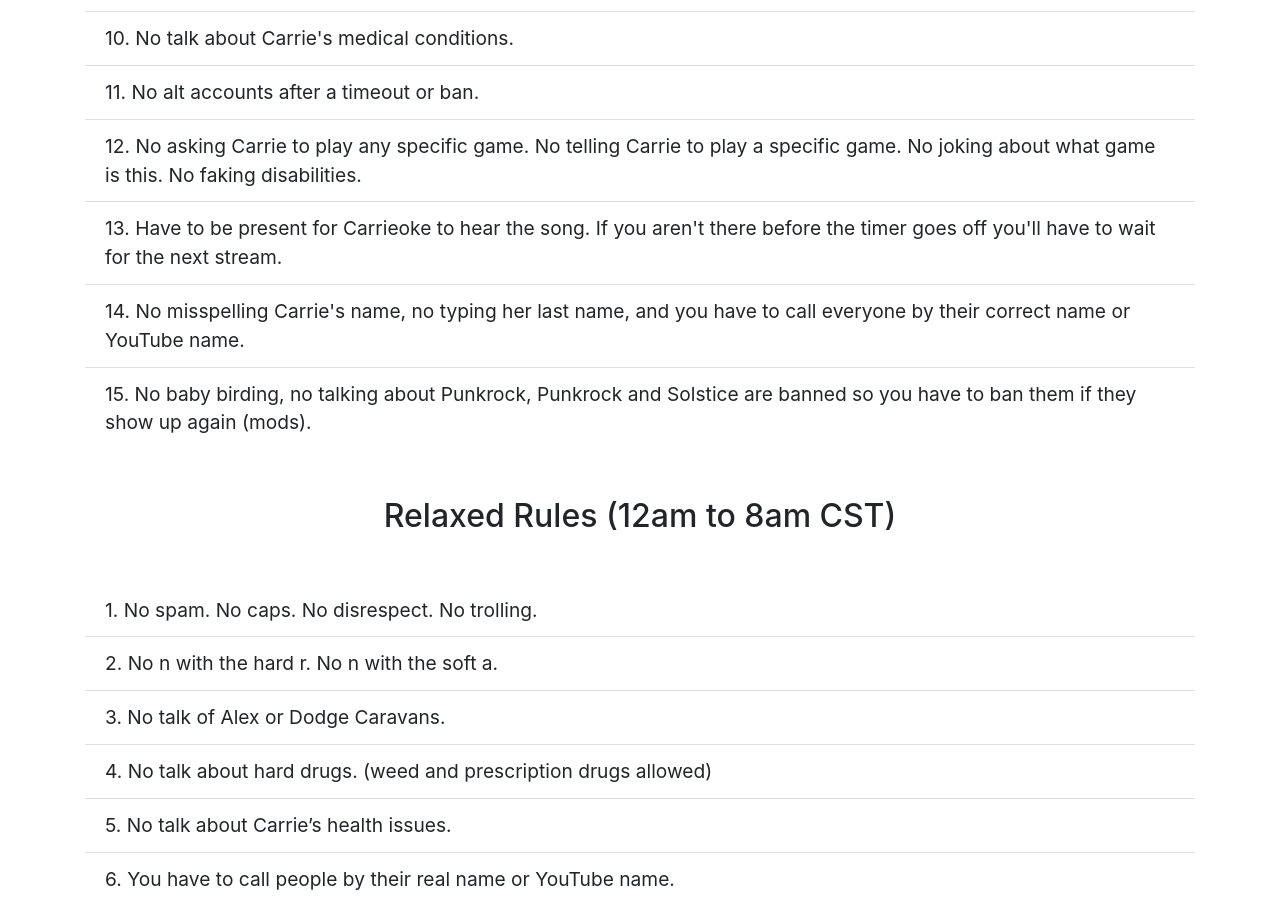
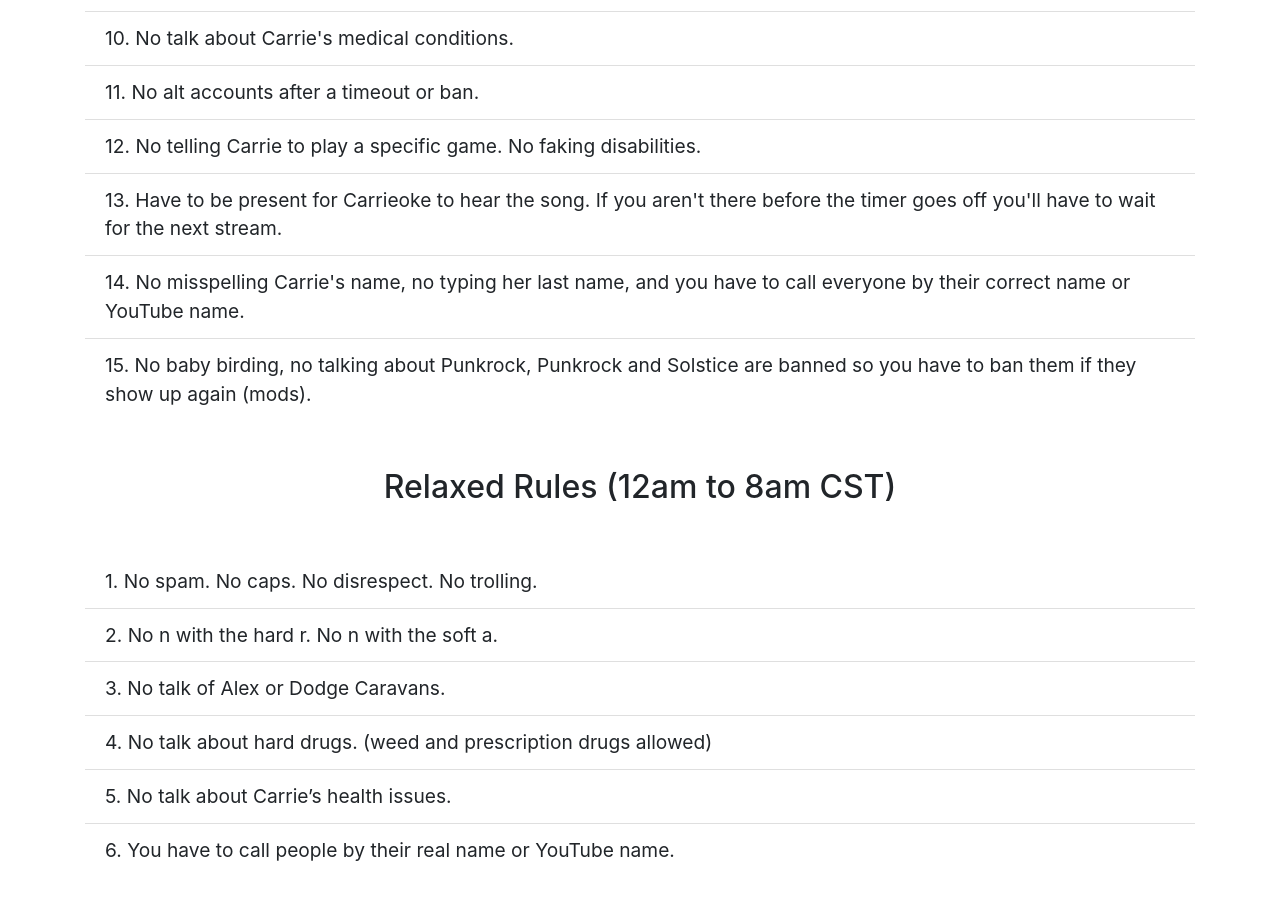
Before and after one commit to thecarrieshow/rules, a plain HTML site: page index.html in a window 1280 px wide. Shown: the part 960-1877 px from the top of the page. Drawn offline with nearby package versions, Linux system fonts and the light colour scheme.

Commit message:
Add files via upload

```diff
--- a/index.html
+++ b/index.html
@@ -63,9 +63,8 @@
             </li>
 
             <li class="list-group-item">
-              12. No asking Carrie to play any specific game. No telling Carrie
-              to play a specific game. No joking about what game is this. No
-              faking disabilities.
+              12. No telling Carrie to play a specific game. No faking
+              disabilities.
             </li>
             <li class="list-group-item">
               13. Have to be present for Carrieoke to hear the song. If you
```
